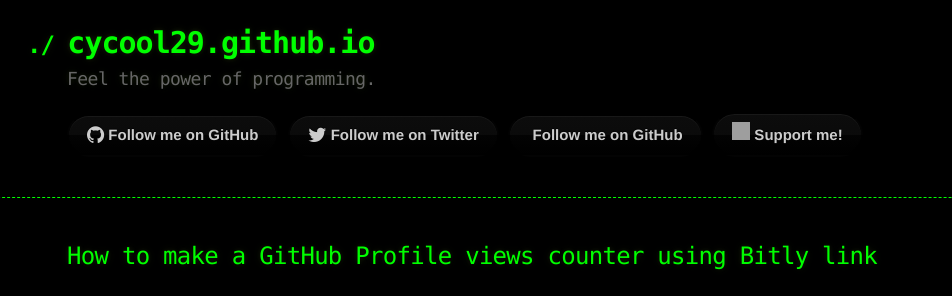
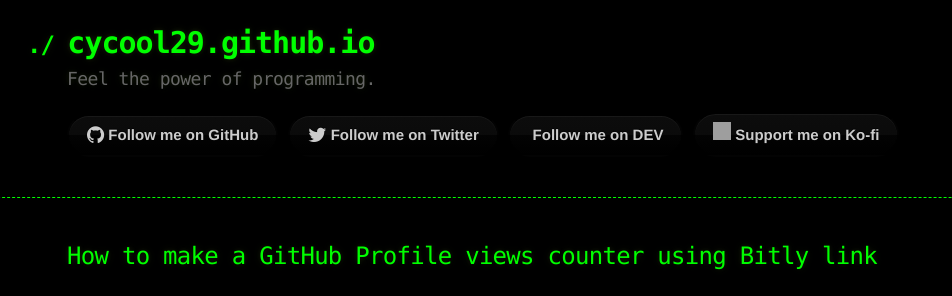
Before and after one commit to cycool29/cycool29.github.io, a Jekyll site: the page built from index.md, in a window 1280 px wide. Shown: the top 296 px of the page, without its empty margins (73-1025 px from the left). Built offline with Jekyll 4.4.1, drawn with Linux system fonts in a browser that asks for light colours; a style sheet for code colours, icons or effects is not loaded.

Commit message:
Update default.html

```diff
--- a/_layouts/default.html
+++ b/_layouts/default.html
@@ -77,8 +77,8 @@
             <section id="github">
                 <a href="https://github.com/cycool29" class="btn" target="_blank"><i class="fa fa-github fa-lg" aria-hidden="true"></i> Follow me on GitHub</a>
                 <a href="https://twitter.com/cycool29" class="btn" target="_blank"><i class="fa fa-twitter fa-lg" aria-hidden="true"></i> Follow me on Twitter</a>
-                <a href="https://dev.to/cycool29" class="btn" target="_blank"><i class="fa fa-dev-to fa-lg" aria-hidden="true"></i> Follow me on GitHub</a>
-                <a href="https://ko-fi.com/cycool29" class="btn" target="_blank"><i class="kofi"></i> Support me!</a>
+                <a href="https://dev.to/cycool29" class="btn" target="_blank"><i class="fa fa-dev-to fa-lg" aria-hidden="true"></i> Follow me on DEV</a>
+                <a href="https://ko-fi.com/cycool29" class="btn" target="_blank"><i class="kofi"></i> Support me on Ko-fi</a>
             </section>
         </div>
     </header>
```
